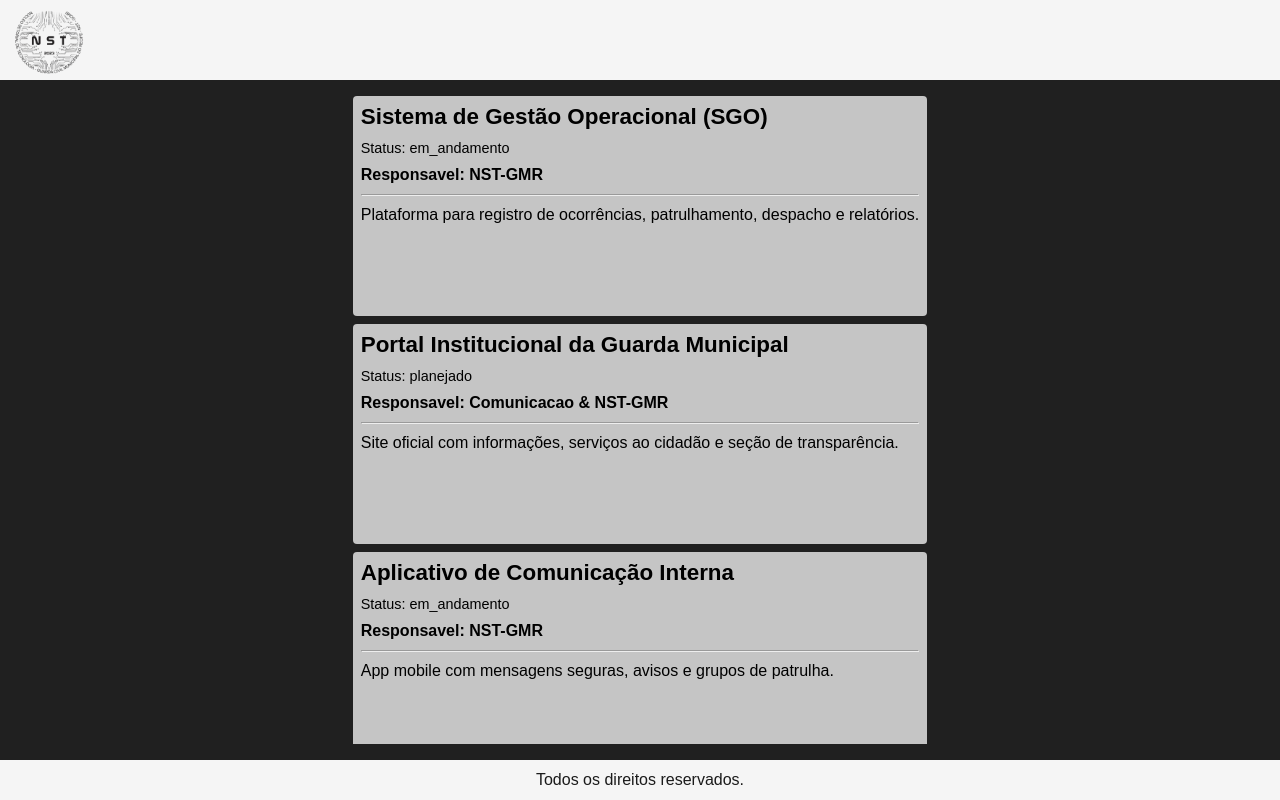
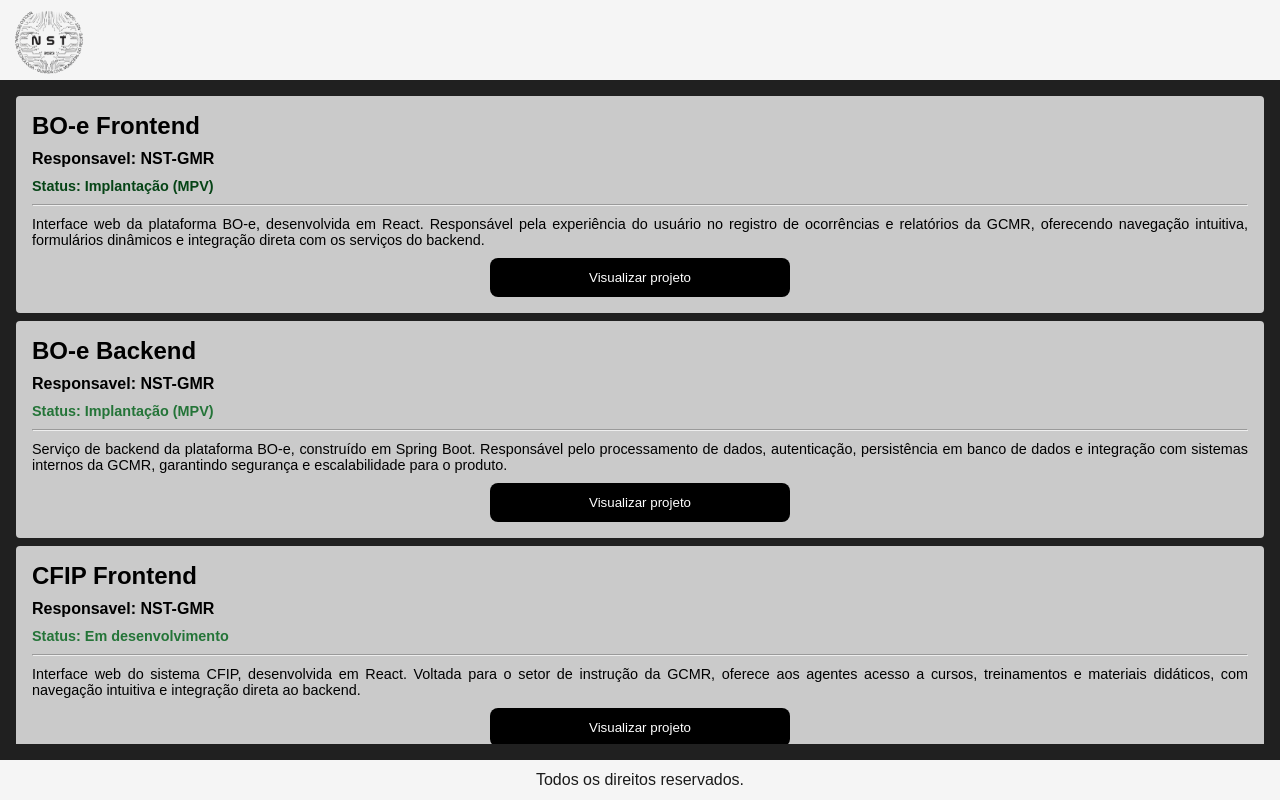
Before and after one commit to V1774R/nst, a React (Vite) app in the folder codigos/: page /projetos in a window 1280 px wide. Built offline with nearby package versions, Linux system fonts and the light colour scheme.

Commit message:
Subindo alterações nos projetos para exibição

```diff
--- a/codigos/src/App.jsx
+++ b/codigos/src/App.jsx
@@ -4,6 +4,7 @@ import { Layout } from './components/layout'
 import { BemVindo } from './components/bemvindo'
 import { Sobre } from './pages/sobre'
 import { Projetos } from './pages/projetos'
+import { NotFound } from './pages/notFound'
 
 function App() {
 
@@ -15,6 +16,7 @@ function App() {
             <Route index element={<BemVindo />}></Route>
             <Route path='/sobre' element={<Sobre />}></Route>
             <Route path='/projetos' element={<Projetos />}></Route>
+            <Route path='*' element={<NotFound />}></Route>
           </Route>
         </Routes>
       </BrowserRouter>
--- a/codigos/src/components/cardProjeto/index.jsx
+++ b/codigos/src/components/cardProjeto/index.jsx
@@ -2,41 +2,60 @@ import styled from "styled-components"
 
 const Card = styled.div`
     width: 100%;
-    height: auto;
-    min-height: 220px;
-    background-color: #c5c5c5 ;
+    background-color: #cacaca ;
     display: flex;
     flex-direction: column;
     gap: 10px;
-    padding: 8px;
+    padding: 16px;
     border-radius: 4px;
+    a{
+        margin: auto;
+    }
+    p.indisponivel{
+        margin: auto;
+        font-weight: bold;
+        font-size: 0.8rem;
+    }
 `
 
 const Nome = styled.h1`
-    font-size: 1.4rem;
+    font-size: 1.5rem;
+
 `
 
 const Descricao = styled.p`
     text-align: justify;
+    font-size: 0.9rem;
 `
 
 const Status = styled.p`
     font-size: 0.9rem;
+    font-weight: bold;
 `
 
 const Responsavel = styled.p`
     font-weight: bold;
 `
-export const CardPorjeto = ({nome, status, responsavel, descricao}) => {
+export const CardPorjeto = ({nome, status, responsavel, descricao, url}) => {
     return (
         <Card>
             <Nome> {nome} </Nome>
-            <Status>Status: {status}</Status>
             <Responsavel>Responsavel: {responsavel}</Responsavel>
+            <Status style={{color: status.cor}}>Status: {status.texto}</Status>
+
             <hr />
             <Descricao>
                 {descricao}
             </Descricao>
+            {
+                url ? (
+                    <a href={url} target="_blank">
+                        <button>Visualizar projeto</button>
+                    </a>
+                ):(
+                    <p className="indisponivel">Visualização não disponível.</p>
+                )
+            }
         </Card>
     )
 }
--- /dev/null
+++ b/codigos/src/pages/notFound/index.jsx
@@ -0,0 +1,38 @@
+import styled from "styled-components"
+import { Link } from "react-router-dom"
+
+const Erro = styled.h1`
+    font-size: 5rem;
+    color: aliceblue;
+
+`
+
+const AreaErro = styled.div`
+    display: flex;
+    flex-direction: column;
+    gap: 8px;
+    align-items: center;
+    p{
+        color: aliceblue;
+    }
+    a{
+        color: aliceblue;
+        text-decoration: none;
+        background-color: #757070;
+        width: 120px;
+        text-align: center;
+        padding: 12px;
+        border-radius: 4px;
+
+    }
+`
+
+export const NotFound = () => {
+    return(
+        <AreaErro>
+            <Erro> 404 </Erro>
+            <p> Página não encontrada. </p>
+            <Link to={"/"}> Início </Link>
+        </AreaErro>
+    )
+}
--- a/codigos/src/pages/projetos/index.jsx
+++ b/codigos/src/pages/projetos/index.jsx
@@ -5,98 +5,53 @@ import { CardPorjeto } from "../../components/cardProjeto"
 const projetos = [
   {
     id: 1,
-    nome: "Sistema de Gestão Operacional (SGO)",
-    descricao: "Plataforma para registro de ocorrências, patrulhamento, despacho e relatórios.",
-    status: "em_andamento",
+    nome: "BO-e Frontend",
+    descricao: "Interface web da plataforma BO-e, desenvolvida em React. Responsável pela experiência do usuário no registro de ocorrências e relatórios da GCMR, oferecendo navegação intuitiva, formulários dinâmicos e integração direta com os serviços do backend.",
+    status: {texto: "Implantação (MPV)", cor: "#064416"},
     responsavel: "NST-GMR",
-    tags: ["operacional", "ocorrencias", "relatorios"]
+    url: "https://boegcmr-front.homolog.app.emprel.gov.br/"
   },
   {
     id: 2,
-    nome: "Portal Institucional da Guarda Municipal",
-    descricao: "Site oficial com informações, serviços ao cidadão e seção de transparência.",
-    status: "planejado",
-    responsavel: "Comunicacao & NST-GMR",
-    tags: ["portal", "institucional", "transparencia"]
+    nome: "BO-e Backend",
+    descricao: "Serviço de backend da plataforma BO-e, construído em Spring Boot. Responsável pelo processamento de dados, autenticação, persistência em banco de dados e integração com sistemas internos da GCMR, garantindo segurança e escalabilidade para o produto.",
+    status: {texto: "Implantação (MPV)", cor: "#247438"},
+    responsavel: "NST-GMR",
+    url: "https://boegcmr-rest.homolog.app.emprel.gov.br/"
   },
   {
     id: 3,
-    nome: "Aplicativo de Comunicação Interna",
-    descricao: "App mobile com mensagens seguras, avisos e grupos de patrulha.",
-    status: "em_andamento",
+    nome: "CFIP Frontend",
+    descricao: "Interface web do sistema CFIP, desenvolvida em React. Voltada para o setor de instrução da GCMR, oferece aos agentes acesso a cursos, treinamentos e materiais didáticos, com navegação intuitiva e integração direta ao backend.",
+    status: {texto: "Em desenvolvimento", cor: "#247438"},
     responsavel: "NST-GMR",
-    tags: ["mobile", "comunicacao", "seguranca"]
+    url: "http://cfip.front.nst.vps-kinghost.net"
   },
   {
     id: 4,
-    nome: "Sistema de Controle de Frotas",
-    descricao: "Gestão de veículos, manutenção preventiva e rastreamento básico.",
-    status: "em_andamento",
-    responsavel: "Logistica & NST-GMR",
-    tags: ["frotas", "manutencao", "rastreamento"]
+    nome: "CFIP Backend",
+    descricao: "Serviço de backend do sistema CFIP, construído em Spring Boot. Responsável pela gestão de cursos, inscrições, controle de progresso dos agentes e integração com sistemas internos, garantindo segurança e escalabilidade.",
+    status: {texto: "Em processo de diagramação.", cor: "#000000"},
+    responsavel: "NST-GMR",
+    url: null
   },
   {
     id: 5,
-    nome: "Plataforma de Treinamento Online",
-    descricao: "Cursos EAD, trilhas de capacitação e avaliação de desempenho.",
-    status: "concluido",
-    responsavel: "RH & NST-GMR",
-    tags: ["ead", "treinamento", "capacitação"]
+    nome: "Portal GCMR Frontend",
+    descricao: "Interface web do Portal GCMR, desenvolvida em React. Permite aos agentes visualizar escalas, solicitar extras, realizar permutas, consultar faltas e postos de serviço, tudo em um ambiente centralizado e acessível.",
+    status: {texto: "Em desenvolvimento", cor: "#247438"},
+    responsavel: "NST-GMR",
+    url: "http://portal.front.nst.vps-kinghost.net"
   },
   {
     id: 6,
-    nome: "Sistema de Gestão de Recursos Humanos",
-    descricao: "Escalas, férias, ponto eletrônico e documentos funcionais.",
-    status: "planejado",
-    responsavel: "RH & NST-GMR",
-    tags: ["rh", "escalas", "ponto"]
-  },
-  {
-    id: 7,
-    nome: "Central de Monitoramento Integrada",
-    descricao: "Integração de câmeras, sensores e alertas em tempo real.",
-    status: "descoberta",
-    responsavel: "Operacoes & NST-GMR",
-    tags: ["monitoramento", "iot", "video"]
-  },
-  {
-    id: 8,
-    nome: "SAC Digital do Cidadão",
-    descricao: "Canal online para solicitações, denúncias e acompanhamento de protocolos.",
-    status: "em_andamento",
-    responsavel: "Ouvidoria & NST-GMR",
-    tags: ["sac", "protocolos", "cidadao"]
-  },
-  {
-    id: 9,
-    nome: "Modernização de Infraestrutura de TI",
-    descricao: "Atualização de servidores, rede, backups e políticas de segurança.",
-    status: "em_andamento",
-    responsavel: "Infra & NST-GMR",
-    tags: ["infra", "rede", "seguranca"]
-  },
-  {
-    id: 10,
-    nome: "Dashboard de Indicadores de Segurança",
-    descricao: "Painéis interativos com métricas operacionais e análise de dados.",
-    status: "concluido",
-    responsavel: "Inteligencia & NST-GMR",
-    tags: ["dados", "bi", "indicadores"]
+    nome: "Portal GCMR Backend",
+    descricao: "Serviço de backend do Portal GCMR, construído em Spring Boot. Responsável pelo processamento de dados relacionados às escalas, permutas, faltas e gestão de pessoal, garantindo integração com sistemas internos e segurança da informação.",
+    status: {texto: "Em desenvolvimento", cor: "#247438"},
+    responsavel: "NST-GMR",
+    url: "http://portal.api.nst.vps-kinghost.net"
   }
-] //simulando conexao com banco.
-
-
-//depois fazer get em curso da api do porta
-
-
-
-
-
-
-
-
-
-
+]
 
 
 
@@ -109,20 +64,17 @@ const AreaCards = styled.div`
     &::-webkit-scrollbar{
         display: none;
     }
-`
 
 
-
-
-
+`
 
 export const Projetos = () => {
 
-    return(
+  return (
     <AreaCards>
       {
         projetos.map(projeto => (
-                    <CardPorjeto key={projeto.id} nome={projeto.nome} status={projeto.status} responsavel={projeto.responsavel} descricao={projeto.descricao}/>
+          <CardPorjeto key={projeto.id} nome={projeto.nome} status={projeto.status} responsavel={projeto.responsavel} descricao={projeto.descricao} url={projeto.url} />
         ))
       }
     </AreaCards>
```
Lines whose indentation alone changed are shown as unchanged.
